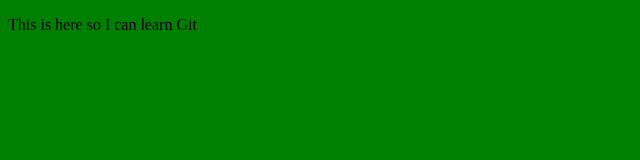
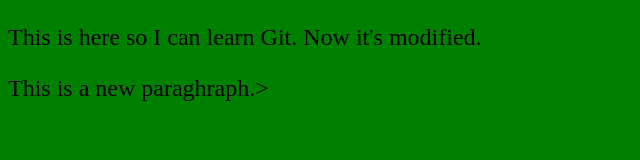
Before and after one commit to zetaomegagon/thinkful-git-intro, a plain HTML site: page index.html in a window 1280 px wide. Shown: the whole page, without its empty margins (0-640 px from the left). Drawn offline with Linux system fonts and the light colour scheme.

Commit message:
headed home!

```diff
--- a/index.html
+++ b/index.html
@@ -5,7 +5,7 @@
     <link rel="stylesheet" type="text/css" href="main.css">
   </head>
   <body>
-    <p>This is here so I can learn Git</p>
-    <!-- -->
+    <p>This is here so I can learn Git. Now it's modified.</p>
+    <p>This is a new paraghraph.>
   </body>
 </html>
--- a/main.css
+++ b/main.css
@@ -4,4 +4,5 @@
 
 body {
     background-color: green;
+    font-size: 24px;
 }
```
